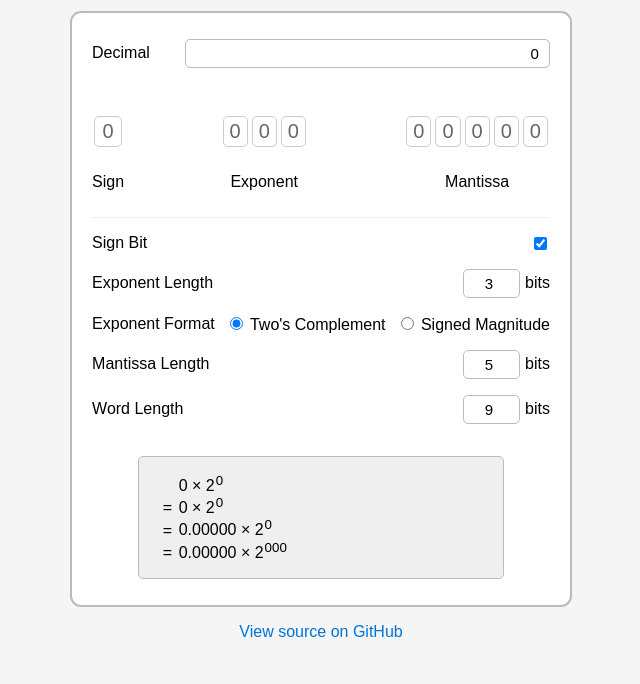
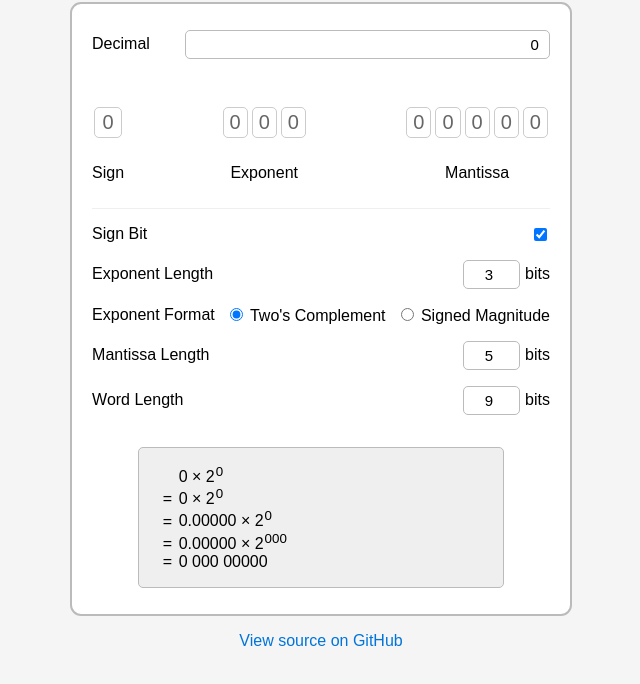
Before and after one commit to sheabunge/bintools, a website: page float.html in a window 1280 px wide. Shown: the part 34-718 px from the top of the page, without its empty margins (319-959 px from the left). Drawn offline with Linux system fonts and the light colour scheme; files that its build step writes are made by us from their sources; a web font is replaced by a local one.

Commit message:
Add final binary to steps output

```diff
--- a/float.html
+++ b/float.html
@@ -76,6 +76,7 @@
         <p>{{ initial_mantissa }} &times; 2<sup>0</sup></p>
         <p>0.{{ mantissa }} &times; 2<sup>{{ exp_decimal }}</sup></p>
         <p>0.{{ mantissa }} &times; 2<sup>{{ exp }}</sup></p>
+        <p>{{ bits.sign ? sign : '' }} {{ exp }} {{ mantissa }}</p>
     </section>
 </main>
 
```
Also changed, not shown: dist/float.js, 1 other file.
